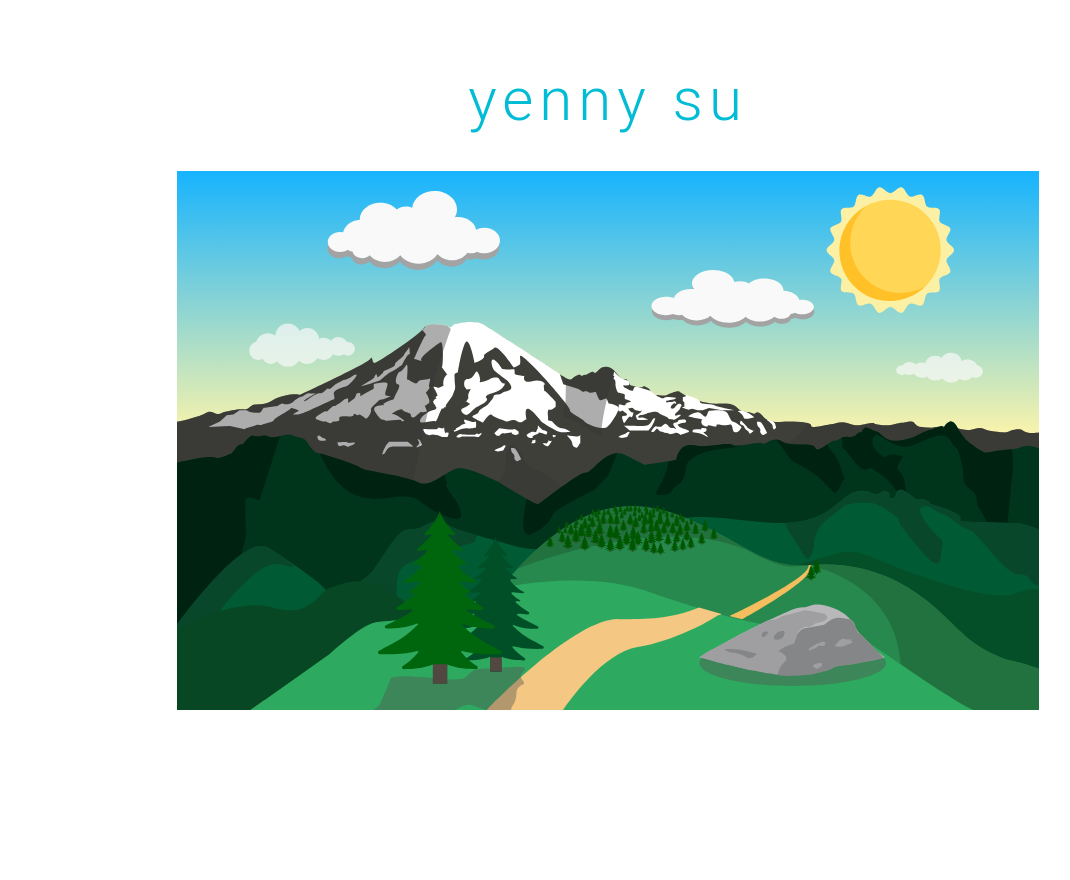
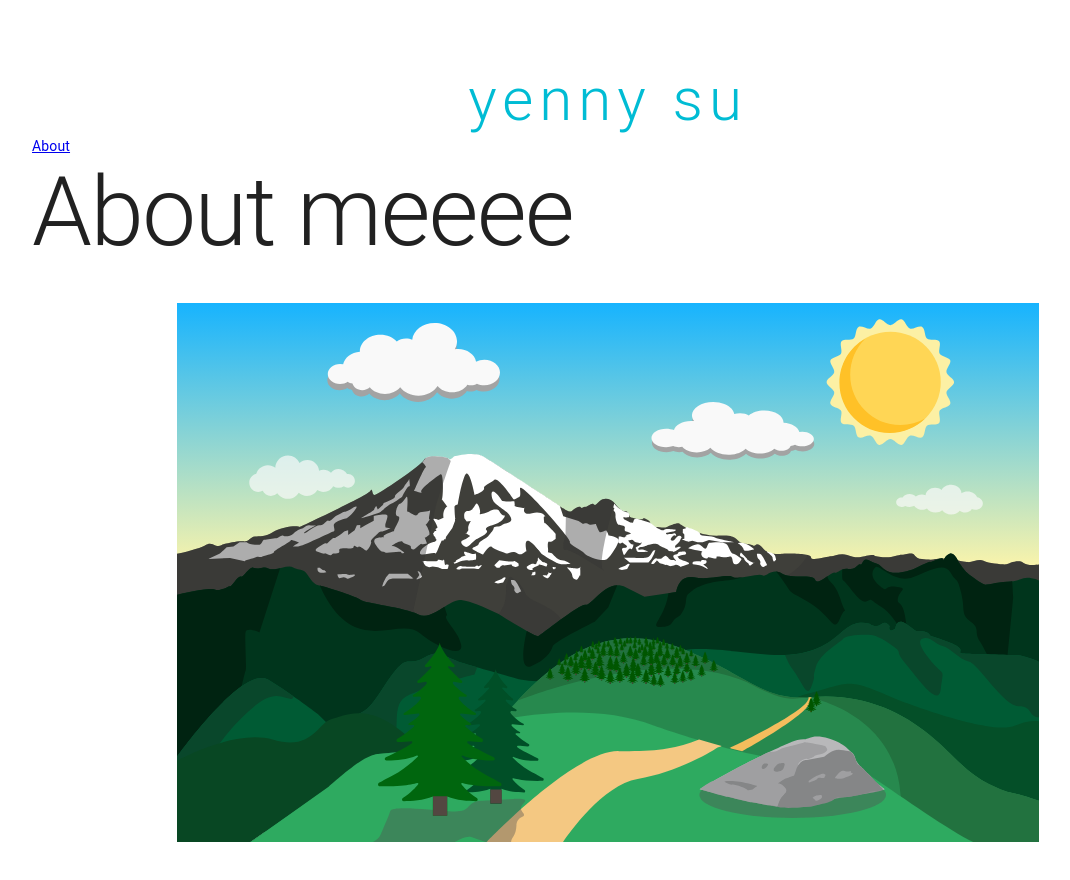
Before and after one commit to yennysu/personal-website, a React (Create React App) app: page /About in a window 1280 px wide. Shown: the top 880 px of the page, without its empty margins (32-1102 px from the left). Before the commit the page ends 800 px from the top, so only its background shows below. Built offline with nearby package versions, Linux system fonts and the light colour scheme.

Commit message:
added first link

```diff
--- a/src/App.js
+++ b/src/App.js
@@ -1,7 +1,8 @@
 import React from 'react';
 import './style.css';
+import {BrowserRouter as Router, Route, Link} from 'react-router-dom'
 import LandscapeSVG from './components/LandscapeSVG'
-import {BrowserRouter as Router, Route, Link} from 'react-router-dom'
+import About from './components/About'
 import { Box, Grid, Typography, Paper, CardContent, Container}  from '@material-ui/core/';
 
 class App extends React.Component {
@@ -29,6 +30,15 @@ class App extends React.Component {
     )
   }
 
+  links() {
+    return (
+      <Router>
+        <Link to="/about">About</Link>
+        <Route path="/About" component={About}/>
+      </Router>
+    )
+  }
+
   render() {
     const inputs = {
       mainDiv: {
@@ -46,6 +56,7 @@ class App extends React.Component {
     return (
       <div {...inputs.mainDiv}>
         {this.headline()}
+        {this.links()}
         {this.landscape()}
       </div>
     );
--- a/src/components/About.js
+++ b/src/components/About.js
@@ -1,7 +1,6 @@
 import React from 'react';
-import './style.css';
-import LandscapeSVG from './components/LandscapeSVG'
 import {BrowserRouter as Router, Route, Link} from 'react-router-dom'
+import { Box, Grid, Typography, Paper, CardContent, Container}  from '@material-ui/core/';
 
 class About extends React.Component {
 
```
